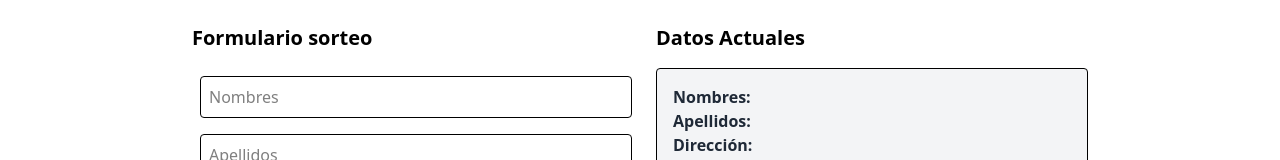
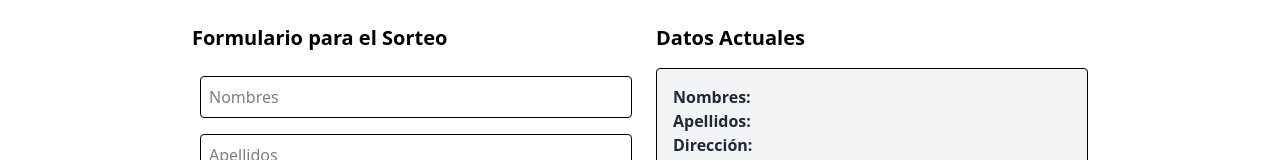
Before and after one commit to JoseSanchez90/ticket-generator, a React (Vite) app: page / in a window 1280 px wide. Shown: the top 160 px of the page. Built offline with nearby package versions, Linux system fonts and the light colour scheme.

Commit message:
update title

```diff
--- a/src/components/TicketGenerator.jsx
+++ b/src/components/TicketGenerator.jsx
@@ -140,7 +140,7 @@ function TicketGenerator() {
       {/* Formulario para ingresar datos */}
       <div className="mb-4 w-full max-w-4xl flex justify-between">
         <div className="w-1/2 pr-4">
-          <h2 className="text-xl font-bold mb-4">Formulario sorteo</h2>
+          <h2 className="text-xl font-bold mb-4">Formulario para el Sorteo</h2>
           <input
             type="text"
             name="firstName"
```
